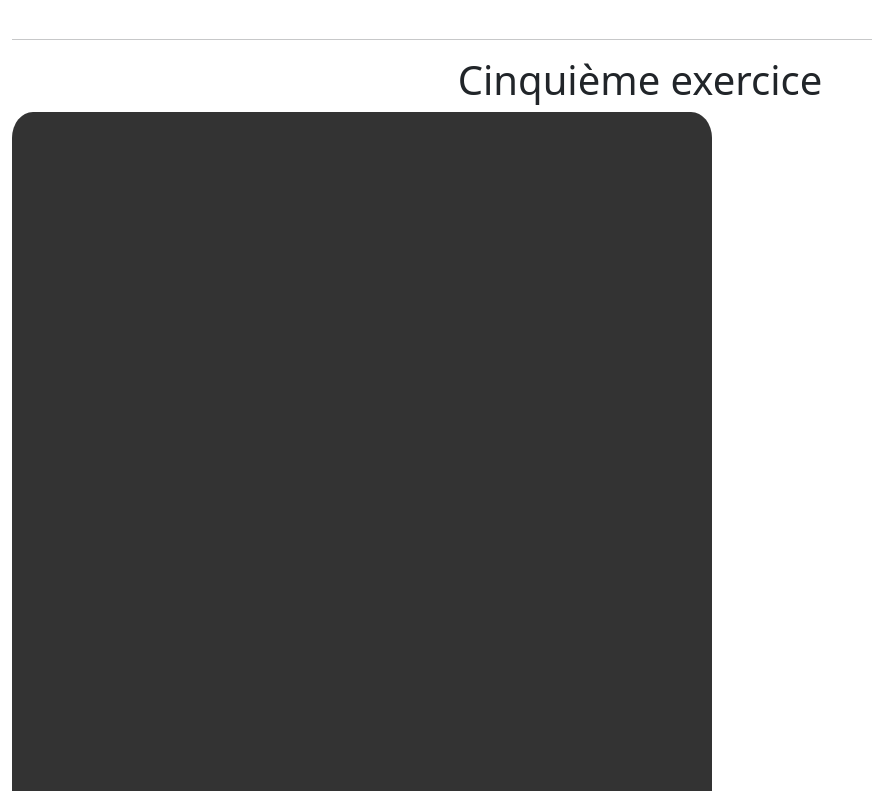
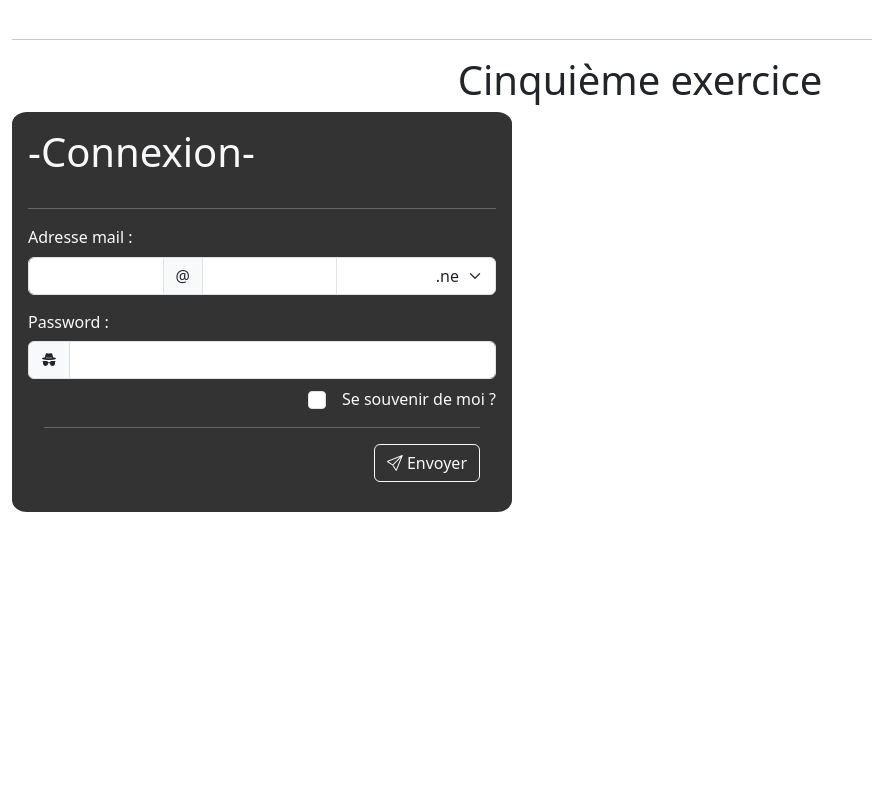
Before and after one commit to aurelie661/BOOTSTRAP, a plain HTML site: page index.html in a window 1280 px wide. Shown: the part 3329-4120 px from the top of the page, without its empty margins (0-872 px from the left). After the commit the page ends 3889 px from the top, so only its background shows below. Drawn offline with nearby package versions, Linux system fonts and the light colour scheme.

Commit message:
exo 5 done

```diff
--- a/Design/style.css
+++ b/Design/style.css
@@ -22,8 +22,8 @@ img{
     border-radius: 3%;
 }
 .box3{
-    width: 700px;
-    height: 860px;
+    width: 500px;
+    height: 400px;
     background-color: rgb(51, 51, 51);
     border-radius: 3%;
 }
--- a/index.html
+++ b/index.html
@@ -428,7 +428,42 @@
       <hr>
       <h1 class="text-center">Cinquième exercice</h1>
       <div class="mb-5">
-        <div class="box3">
+        <div class="box3 text-light">
+          <h1 class="text-light fw-light p-3">-Connexion-</h1>
+            <div class="text-light ms-3 me-3">
+                <hr>
+            </div>
+              <div class="mb-3 ms-3 me-3">
+                <label for="username" class="form-label"> Adresse mail :</label>
+                <div class="input-group">
+                <input type="text" class="form-control" aria-label="username">
+                <span class="input-group-text">@</span>
+                <input type="text" class="form-control" aria-label="Server">
+                <select class="form-select text-end" aria-label="Default select example">
+                  <option selected>.ne</option>
+                  <option value="1">.com</option>
+                  <option value="2">.fr</option>
+                  <option value="3">.eu</option>
+                </select>
+              </div>
+              <div class="my-2">
+                  <label for="mdp1" class="col-form-label">Password : </label>
+                  <div class="input-group">
+                    <span class="input-group-text"><i class="bi bi-incognito"></i></span>
+                    <input type="password" id="mdp1" name="mdp1" class="form-control">
+                  </div>
+              </div>
+              <div class="form-check text-end d-flex flex-row-reverse">
+                <label class="form-check-label" for="invalidCheck">
+                  Se souvenir de moi ?
+                </label>
+                <input class="form-check-input p-2 me-3" type="checkbox" value="" required>
+              </div>
+              <div class="text-light ms-3 me-3">
+                <hr>
+            </div>
+            <button class="btn btn btn-outline-light d-block ms-auto me-3"><i class="bi bi-send"></i> Envoyer</button>
+            </div>
         </div>
       </div>
     </main>
```
